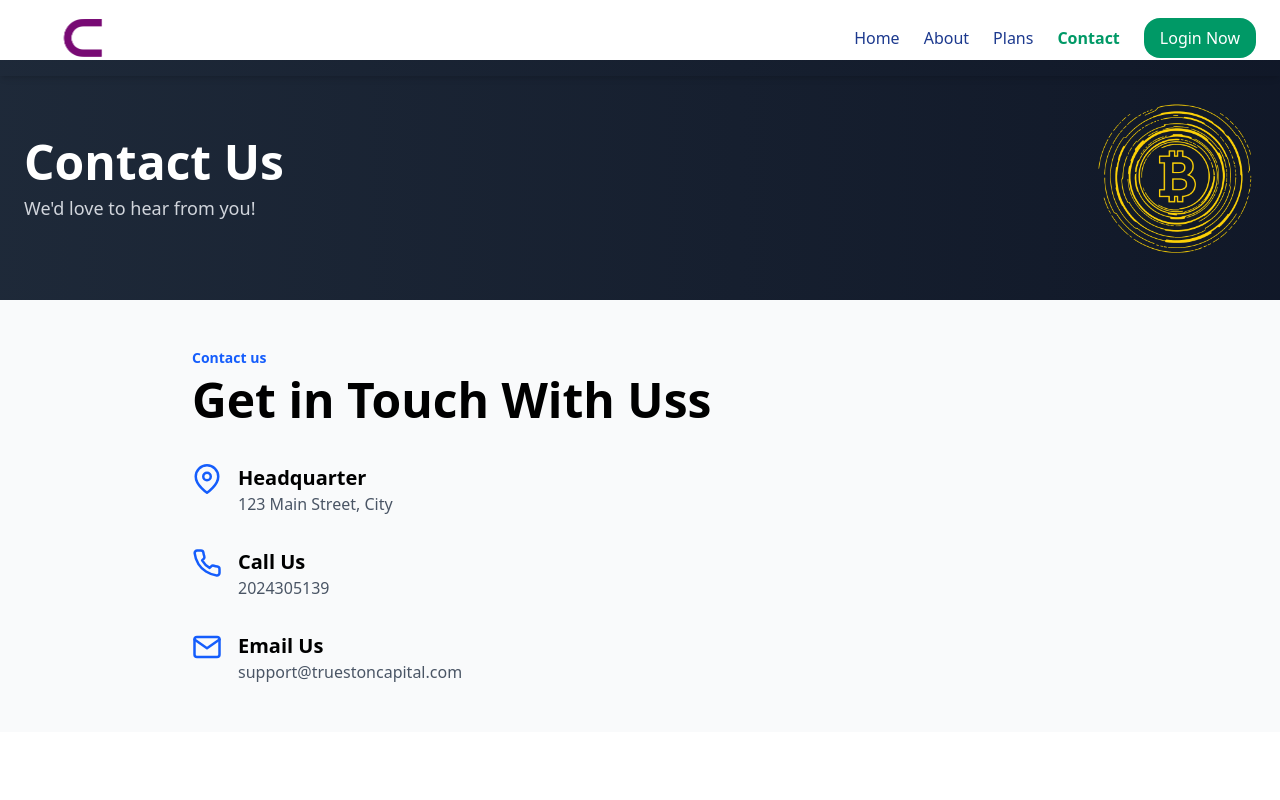
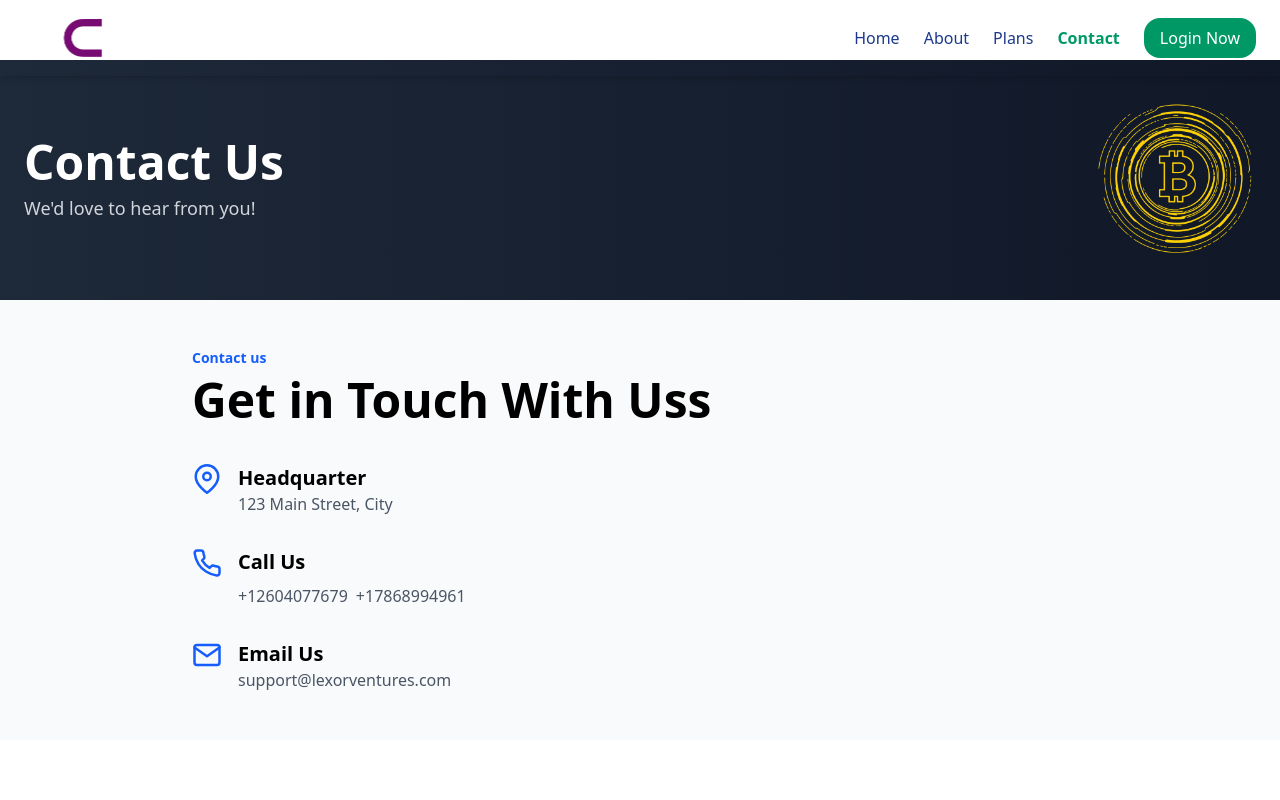
Before and after one commit to Lexorr/fq, a React (Vite) app in the folder frontend/: page /contact in a window 1280 px wide. Shown: the top 800 px of the page. Built offline with nearby package versions, Linux system fonts and the light colour scheme; no server answers.

Commit message:
updating the contact

```diff
--- a/frontend/src/components/ContactSection1.tsx
+++ b/frontend/src/components/ContactSection1.tsx
@@ -8,9 +8,7 @@ const ContactSection1 = () => {
         <h1 className="text-3xl md:text-5xl font-bold my-2">
           Get in Touch With Uss
         </h1>
-        <p className="text-gray-600 mb-10">
-
-        </p>
+        <p className="text-gray-600 mb-10"></p>
 
         <div className="space-y-8">
           {/* Location */}
@@ -18,9 +16,7 @@ const ContactSection1 = () => {
             <FiMapPin className="text-3xl text-blue-600" />
             <div className="text-center md:text-left">
               <h2 className="text-xl font-semibold">Headquarter</h2>
-              <p className="text-gray-600">
-              123 Main Street, City
-              </p>
+              <p className="text-gray-600">123 Main Street, City</p>
             </div>
           </div>
 
@@ -29,7 +25,10 @@ const ContactSection1 = () => {
             <FiPhone className="text-3xl text-blue-600" />
             <div className="text-center md:text-left">
               <h2 className="text-xl font-semibold">Call Us</h2>
-              <p className="text-gray-600">2024305139</p>
+              <div className='flex flex-col mt-2 md:flex-row gap-2'>
+                <p className="text-gray-600">+12604077679</p>
+                <p className="text-gray-600">+17868994961</p>
+              </div>
             </div>
           </div>
 
@@ -38,7 +37,7 @@ const ContactSection1 = () => {
             <FiMail className="text-3xl text-blue-600" />
             <div className="text-center md:text-left">
               <h2 className="text-xl font-semibold">Email Us</h2>
-              <p className="text-gray-600">support@truestoncapital.com</p>
+              <p className="text-gray-600">support@lexorventures.com</p>
             </div>
           </div>
         </div>
```
